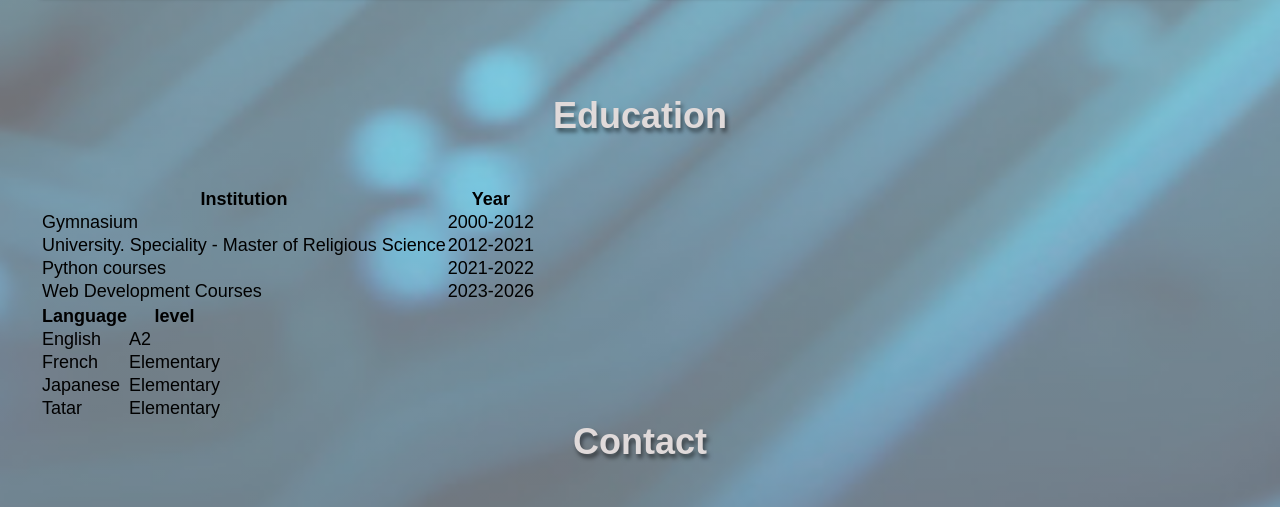
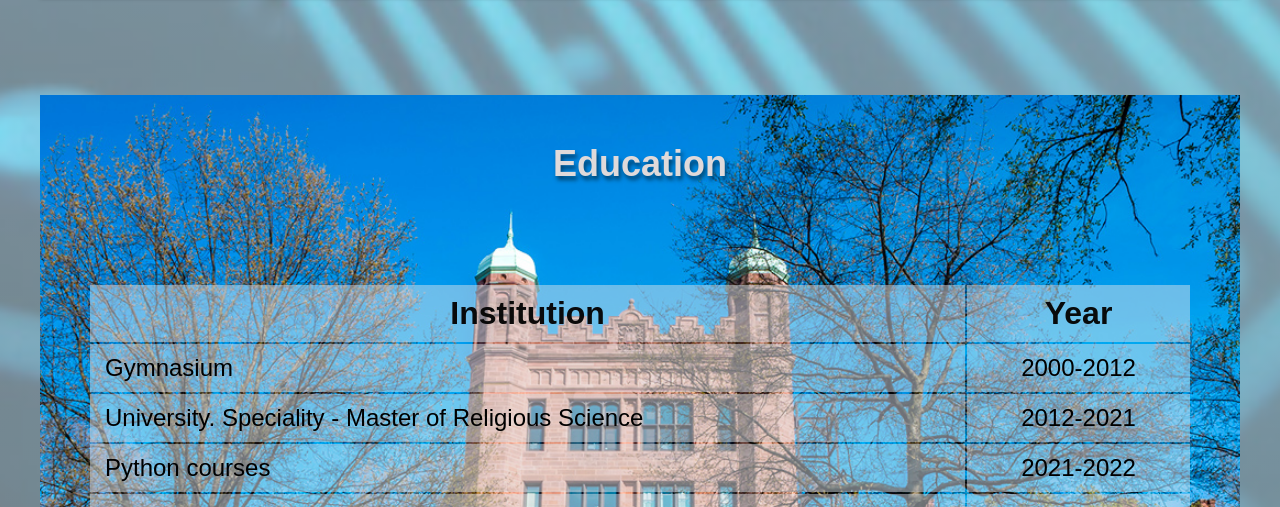
Before and after one commit to AstVenFelTig/rsschool-cv, a website built with Vite: page index.html in a window 1280 px wide. Shown: the part 2541-3048 px from the top of the page. Built offline with nearby package versions, Linux system fonts and the light colour scheme; files whose address does not match are found by name.

Commit message:
feat: css for education

```diff
--- a/src/style/style.scss
+++ b/src/style/style.scss
@@ -283,6 +283,51 @@ body {
                     }
                 }
             }
+            .education {
+                margin-bottom: 6.25rem;
+                scroll-margin-top: 3.125rem;
+                background: url(../assets/img/education/yale-university-0.jpg) no-repeat center center / cover;
+                @media (max-width: 750px) {
+                    margin-bottom: 5rem;
+                }
+                @media (max-width: 540px) {
+                    margin-bottom: 3.125rem;
+                }
+                .education__title {
+                    padding-top: 3rem;
+                }
+                .education__table {
+                    width: 100%;
+                    margin-bottom: 1.875rem;
+                    padding: 3rem 3rem;
+                    thead {
+                        text-align: center;
+                        tr {
+                            background-color: #d9e0e97e;
+                            th {
+                                font-size: 2rem;
+                                font-weight: 700;
+                                color: #050505f8;
+                                padding: 10px 0px;
+                            }
+                        }
+                    }
+                    tbody {
+                        tr {
+                            background-color: #d9e0e97e;
+                            td {
+                                font-weight: 500;
+                                padding: 10px 15px;
+                                color: #000000;
+                                font-size: 1.5rem;
+                            }
+                        }
+                        .education__year {
+                            text-align: center;
+                        }
+                    }
+                }
+            }
         }
     }
     .footer {
```
